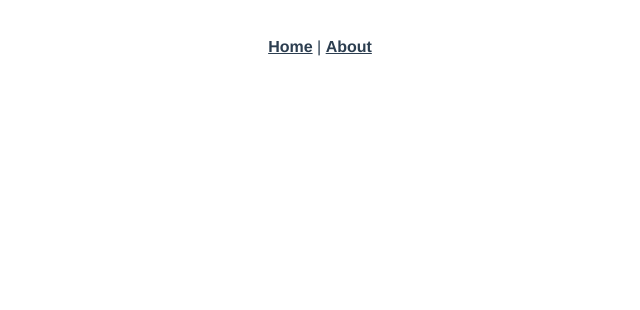
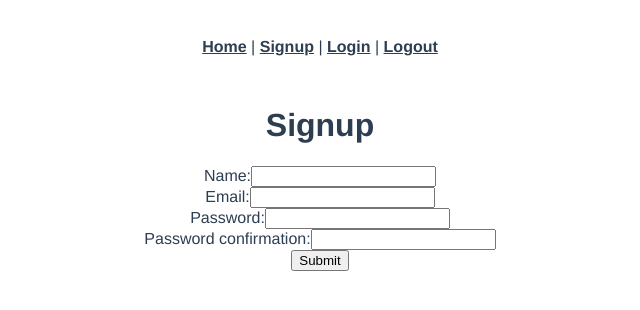
Before and after one commit to carlosraguirre/Capstone-Project-Vue, a Vue app: page /signup in a window 1280 px wide. Shown: the top 310 px of the page, without its empty margins (320-960 px from the left). Built offline with nearby package versions, Linux system fonts and the light colour scheme.

Commit message:
add Vue Authentication

```diff
--- a/src/App.vue
+++ b/src/App.vue
@@ -2,7 +2,10 @@
   <div id="app">
     <div id="nav">
       <router-link to="/">Home</router-link> |
-      <router-link to="/about">About</router-link>
+      <router-link to="/">Signup</router-link> |
+      <router-link to="/">Login</router-link> |
+      <router-link to="/">Logout</router-link>
+
     </div>
     <router-view/>
   </div>
--- a/src/main.js
+++ b/src/main.js
@@ -5,6 +5,11 @@
 
 axios.defaults.baseURL = process.env.NODE_ENV === "development" ? "http://localhost:3000" : "/";
 
+var jwt = localStorage.getItem("jwt");
+if (jwt) {
+  axios.defaults.headers.common["Authorization"] = "Bearer " + jwt;
+}
+
 Vue.config.productionTip = false;
 
 new Vue({
--- a/src/router/index.js
+++ b/src/router/index.js
@@ -1,6 +1,9 @@
 import Vue from 'vue'
 import VueRouter from 'vue-router'
 import Home from '../views/Home.vue'
+import Signup from '../views/Signup.vue'
+import Login from '../views/Login.vue'
+import Logout from '../views/Logout.vue'
 
 Vue.use(VueRouter)
 
@@ -11,12 +14,19 @@
     component: Home
   },
   {
-    path: '/about',
-    name: 'About',
-    // route level code-splitting
-    // this generates a separate chunk (about.[hash].js) for this route
-    // which is lazy-loaded when the route is visited.
-    component: () => import(/* webpackChunkName: "about" */ '../views/About.vue')
+   path: '/signup',
+   name: 'Signup',
+   component: Signup
+  },
+  {
+    path: '/login',
+    name: 'Login',
+    component: Login
+  },
+  {
+    path: '/logout',
+    name: 'Logout',
+    component: Logout
   }
 ]
 
--- /dev/null
+++ b/src/views/Login.vue
@@ -0,0 +1,49 @@
+<template>
+  <div class="login">
+    <form v-on:submit.prevent="submit()">
+      <h1>Login</h1>
+      <ul>
+        <li v-for="error in errors" v-bind:key="error">{{ error }}</li>
+      </ul>
+      <div>
+        <label>Email:</label>
+        <input type="email" v-model="newSessionParams.email" />
+      </div>
+      <div>
+        <label>Password:</label>
+        <input type="password" v-model="newSessionParams.password" />
+      </div>
+      <input type="submit" value="Submit" />
+    </form>
+  </div>
+</template>
+
+<script>
+  import axios from "axios";
+
+  export default {
+    data: function () {
+      return {
+        newSessionParams: {},
+        errors: [],
+      };
+    },
+    methods: {
+      submit: function () {
+        axios
+          .post("/sessions", this.newSessionParams)
+          .then((response) => {
+            axios.defaults.headers.common["Authorization"] = "Bearer " + response.data.jwt;
+            localStorage.setItem("jwt", response.data.jwt);
+            this.$router.push("/");
+          })
+          .catch((error) => {
+            console.log(error.response);
+            this.errors = ["Invalid email or password."];
+            this.email = "";
+            this.password = "";
+          });
+      },
+    },
+  };
+</script>
--- /dev/null
+++ b/src/views/Logout.vue
@@ -0,0 +1,15 @@
+<template>
+  <div class="logout"></div>
+</template>
+
+<script>
+  import axios from "axios";
+
+  export default {
+    created: function () {
+      delete axios.defaults.headers.common["Authorization"];
+      localStorage.removeItem("jwt");
+      this.$router.push("/");
+    },
+  };
+</script>
--- /dev/null
+++ b/src/views/Signup.vue
@@ -0,0 +1,53 @@
+<template>
+  <div class="signup">
+    <form v-on:submit.prevent="submit()">
+      <h1>Signup</h1>
+      <ul>
+        <li v-for="error in errors" v-bind:key="error">{{ error }}</li>
+      </ul>
+      <div>
+        <label>Name:</label>
+        <input type="text" v-model="newUserParams.name" />
+      </div>
+      <div>
+        <label>Email:</label>
+        <input type="email" v-model="newUserParams.email" />
+      </div>
+      <div>
+        <label>Password:</label>
+        <input type="password" v-model="newUserParams.password" />
+      </div>
+      <div>
+        <label>Password confirmation:</label>
+        <input type="password" v-model="newUserParams.password_confirmation" />
+      </div>
+      <input type="submit" value="Submit" />
+    </form>
+  </div>
+</template>
+
+<script>
+  import axios from "axios";
+
+  export default {
+    data: function () {
+      return {
+        newUserParams: {},
+        errors: [],
+      };
+    },
+    methods: {
+      submit: function () {
+        axios
+          .post("/users", this.newUserParams)
+          .then((response) => {
+            console.log(response.data);
+            this.$router.push("/login");
+          })
+          .catch((error) => {
+            this.errors = error.response.data.errors;
+          });
+      },
+    },
+  };
+</script>
```
